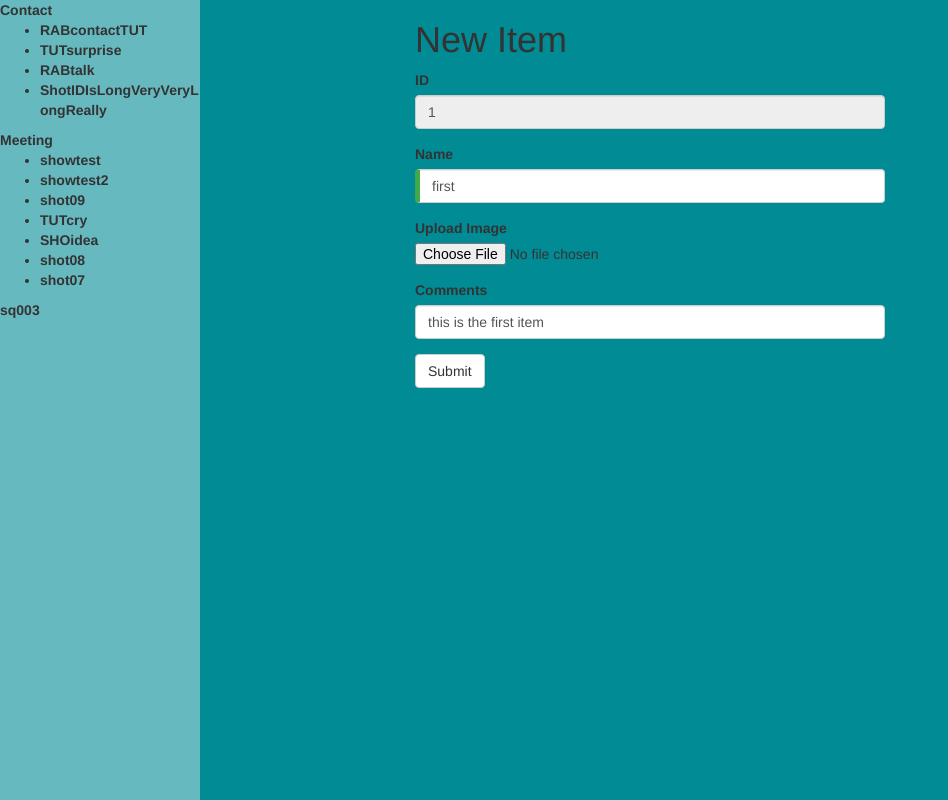
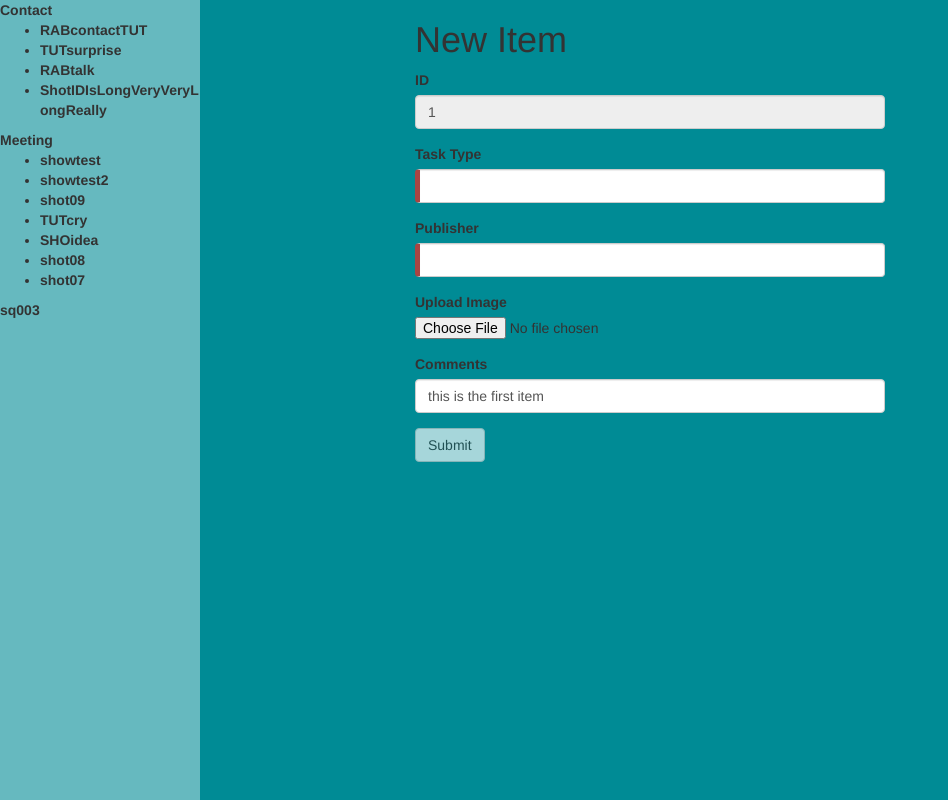
Before and after one commit to hasan-wajahat/sequenceManager, an Angular app: page /new-item/1 in a window 1280 px wide. Shown: the whole page, without its empty margins (0-948 px from the left). Built offline with nearby package versions, Linux system fonts and the light colour scheme.

Commit message:
changed upload form according to new publish list

```diff
--- a/src/app/main-page/upload-form/upload-form.component.html
+++ b/src/app/main-page/upload-form/upload-form.component.html
@@ -7,14 +7,19 @@
              [(ngModel)]="publishItem.id" name="id">
     </div>
     <div class="form-group">
-      <label for="name">Name</label>
-      <input type="text" id = "name" class="form-control"
-             required [(ngModel)]="publishItem.name" name="name">
+      <label for="taskType">Task Type</label>
+      <input type="text" id = "taskType" class="form-control"
+             required [(ngModel)]="publishItem.taskType" name="tasktype">
     </div>
     <div class="form-group">
-      <label for="img">Upload Image</label>
-      <input type="file" #imgInput  id = "img"
-              name="comment">
+      <label for="publisher">Publisher</label>
+      <input type="text" id = "publisher" class="form-control"
+             required [(ngModel)]="publishItem.publisher" name="publisher">
+    </div>
+    <div class="form-group">
+      <label for="image">Upload Image</label>
+      <input type="file" #imgInput  id = "image"
+              name="image">
     </div>
     <div class="form-group">
       <label for="comment">Comments</label>
--- a/src/app/main-page/upload-form/upload-form.component.ts
+++ b/src/app/main-page/upload-form/upload-form.component.ts
@@ -19,7 +19,7 @@ export class UploadFormComponent implements OnInit {
     this.route.params.subscribe(
       params => {
         this.shotID = +params['short'];
-        this.publishItem = new PublishItem(1,this.shotID,'first','','this is the first item');
+        this.publishItem = new PublishItem(1,null,this.shotID,null,null,'this is the first item');
       });
   }
 
--- a/src/app/object-classes/publish-item.ts
+++ b/src/app/object-classes/publish-item.ts
@@ -1,9 +1,10 @@
 export class PublishItem{
   constructor(
     public id: number,
+    public taskType: number,
     public shotID: number,
-    public name: string,
-    public fileName?: string,
+    public publisher: string,
+    public image?: string,
     public comment?: string
   ){}
 }
```
